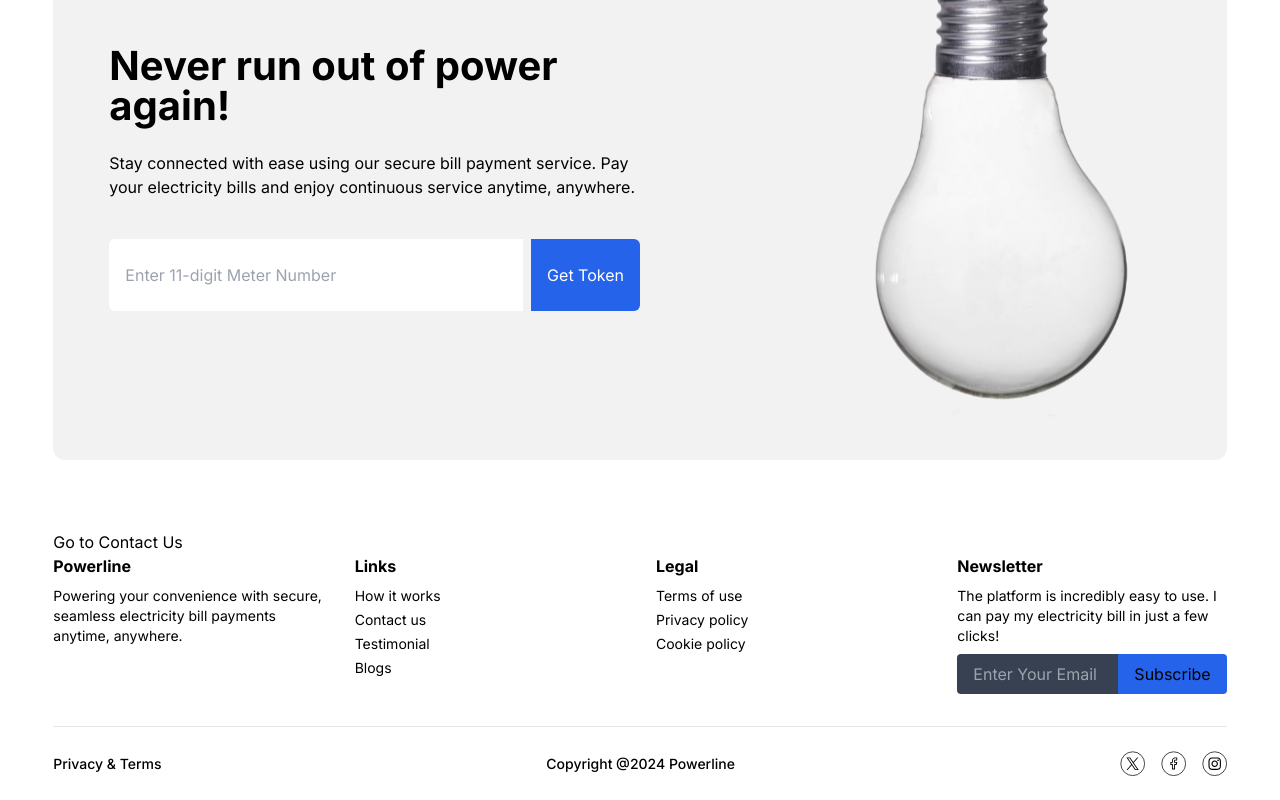
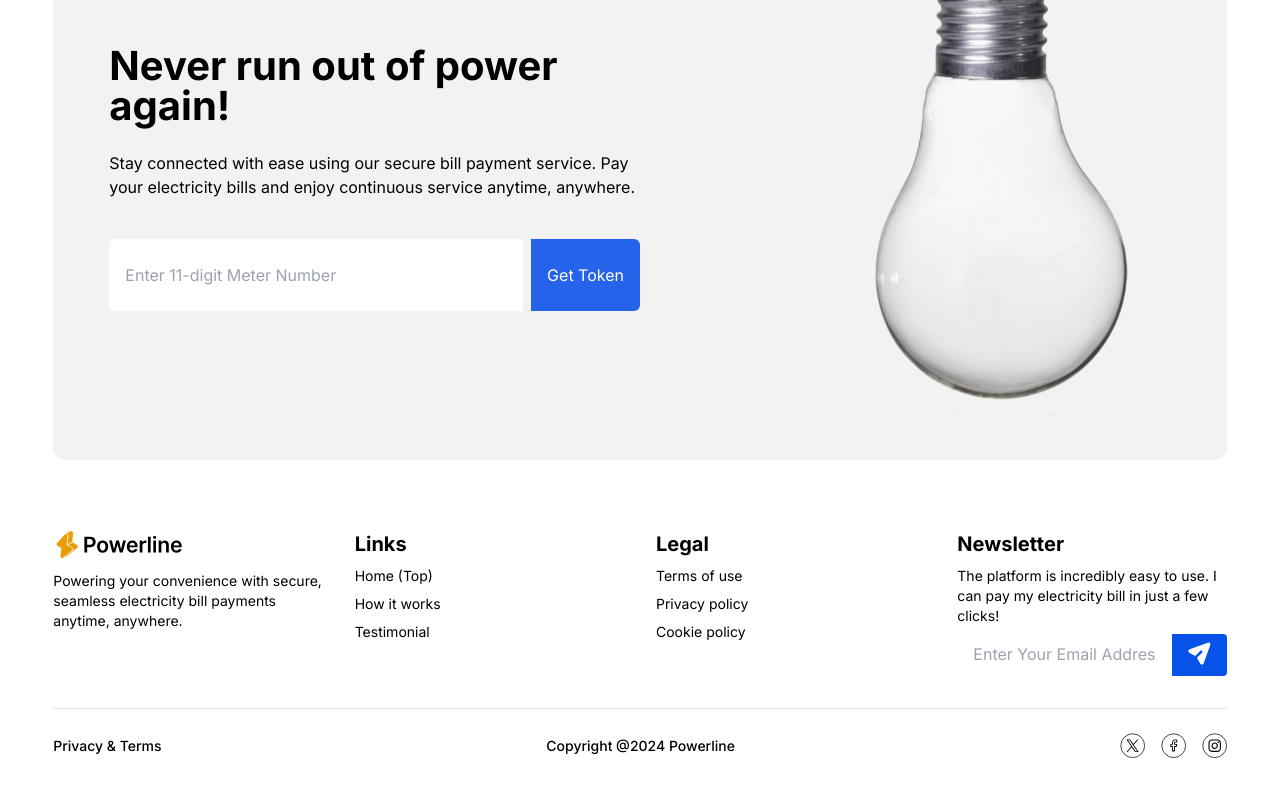
Before and after one commit to Barreltechlimited/powerline-web, a Next.js app: page / in a window 1280 px wide. Shown: the part 3011-3811 px from the top of the page. Built offline with nearby package versions, Linux system fonts and the light colour scheme.

Commit message:
"Updated Footer component with new logo, links, and styles; added scrollbar styles to globals.css"
Signed-off-by: Nweke Chidi <nwekechidigodwin460@gmail.com>

```diff
--- a/src/app/components/footer/Footer.tsx
+++ b/src/app/components/footer/Footer.tsx
@@ -38,66 +38,79 @@ const Footer = React.forwardRef<HTMLElement, FooterProps>(
         ref={ref}
         className="bg-white text-black w-11/12 max-w-screen-xl mx-auto pt-[70px]"
       >
-        <button onClick={() => handleNavigation("contactUsRef")}>
+        {/* <button onClick={() => handleNavigation("contactUsRef")}>
           Go to Contact Us
-        </button>
+        </button> */}
 
         <div className="container mx-auto">
           <div className="grid grid-cols-1 md:grid-cols-2 lg:grid-cols-4 gap-8 mb-8">
             <div>
-              <h3 className="font-bold mb-2">Powerline</h3>
+              <Link href="/">
+                <Image
+                  src="/img/powerline-logo.svg"
+                  alt="Hivenify Logo"
+                  width={241}
+                  height={52}
+                  className="w-[130px] h-auto mb-3"
+                />
+              </Link>
               <p className="text-sm">
                 Powering your convenience with secure, seamless electricity bill
                 payments anytime, anywhere.
               </p>
             </div>
             <div>
-              <h3 className="font-bold mb-2">Links</h3>
+              <h3 className="font-bold mb-2 text-xl">Links</h3>
               <ul className="text-sm">
-                <li className="mb-1">
-                  <a href="#" className="hover:text-gray-300">
-                    How it works
-                  </a>
+                <li
+                  className="mb-2 hover:text-black/50"
+                  onClick={() => {
+                    handleNavigation("heroRef");
+                  }}
+                >
+                  Home (Top)
                 </li>
-                <li className="mb-1">
-                  <a href="#" className="hover:text-gray-300">
-                    Contact us
-                  </a>
+                <li
+                  className="mb-2 hover:text-black/50"
+                  onClick={() => {
+                    handleNavigation("howItWorksRef");
+                  }}
+                >
+                  How it works
                 </li>
-                <li className="mb-1">
-                  <a href="#" className="hover:text-gray-300">
-                    Testimonial
-                  </a>
-                </li>
-                <li className="mb-1">
-                  <a href="#" className="hover:text-gray-300">
-                    Blogs
-                  </a>
+
+                <li
+                  className="mb-2 hover:text-black/50"
+                  onClick={() => {
+                    handleNavigation("testimonialRef");
+                  }}
+                >
+                  Testimonial
                 </li>
               </ul>
             </div>
             <div>
-              <h3 className="font-bold mb-2">Legal</h3>
+              <h3 className="font-bold mb-2 text-xl">Legal</h3>
               <ul className="text-sm">
-                <li className="mb-1">
-                  <a href="#" className="hover:text-gray-300">
+                <li className="mb-2">
+                  <a href="#" className="hover:text-black/50">
                     Terms of use
                   </a>
                 </li>
-                <li className="mb-1">
-                  <a href="#" className="hover:text-gray-300">
+                <li className="mb-2">
+                  <a href="#" className="hover:text-black/50">
                     Privacy policy
                   </a>
                 </li>
-                <li className="mb-1">
-                  <a href="#" className="hover:text-gray-300">
+                <li className="mb-2">
+                  <a href="#" className="hover:text-black/50">
                     Cookie policy
                   </a>
                 </li>
               </ul>
             </div>
             <div>
-              <h3 className="font-bold mb-2">Newsletter</h3>
+              <h3 className="font-bold mb-2 text-xl">Newsletter</h3>
               <p className="text-sm mb-2">
                 The platform is incredibly easy to use. I can pay my electricity
                 bill in just a few clicks!
@@ -115,7 +128,7 @@ const Footer = React.forwardRef<HTMLElement, FooterProps>(
                         type="email"
                         name="email"
                         placeholder="Enter Your Email Address"
-                        className="bg-gray-700 text-black px-4 py-2 rounded-l w-full focus:outline-none"
+                        className="bg-white text-black px-4 py-2 rounded-l w-full focus:outline-none border-[#0752E8]"
                       />
                       <ErrorMessage
                         name="email"
@@ -125,11 +138,16 @@ const Footer = React.forwardRef<HTMLElement, FooterProps>(
                     </div>
                     <button
                       type="submit"
-                      className="bg-blue-600 text-black px-4 py-2 rounded-r hover:bg-blue-700 transition duration-200"
+                      className="bg-[#0752E8] text-black px-4 py-2 rounded-r hover:bg-[#0752E8]/50 transition duration-200"
                       disabled={isSubmitting}
                     >
-                      {/* Replace with icon or text */}
-                      {isSubmitting ? "Submitting..." : "Subscribe"}
+                      <Image
+                        src="/icons/send.svg"
+                        alt="Send Icon"
+                        width={23}
+                        height={26}
+                        className="w-[23] h-auto"
+                      />
                     </button>
                   </Form>
                 )}
@@ -137,8 +155,12 @@ const Footer = React.forwardRef<HTMLElement, FooterProps>(
             </div>
           </div>
           <div className="text-center text-sm border-t mt-5 py-6 flex flex-row justify-between items-center">
-            <p className="font-medium hidden sm:block sm:text-sm">Privacy & Terms</p>
-            <p className="font-medium text-xs sm:text-sm">Copyright @{currentYear} Powerline</p>
+            <p className="font-medium hidden sm:block sm:text-sm">
+              Privacy & Terms
+            </p>
+            <p className="font-medium text-xs sm:text-sm">
+              Copyright @{currentYear} Powerline
+            </p>
             <div className="flex flex-row gap-2 sm:gap-4 items-center">
               <Link href={"/"}>
                 <Image
--- a/src/app/globals.css
+++ b/src/app/globals.css
@@ -10,3 +10,20 @@ body {
 @layer utilities {
 
 }
+
+
+::-webkit-scrollbar {
+  width: 5px;
+}
+
+::-webkit-scrollbar-track {
+  background: #02311610;
+}
+
+::-webkit-scrollbar-thumb {
+  background: #0752E8;
+}
+
+::-webkit-scrollbar-thumb:hover {
+  background: #0752E8;
+}
```
Also changed, not shown: public/icons/send.svg (added).
